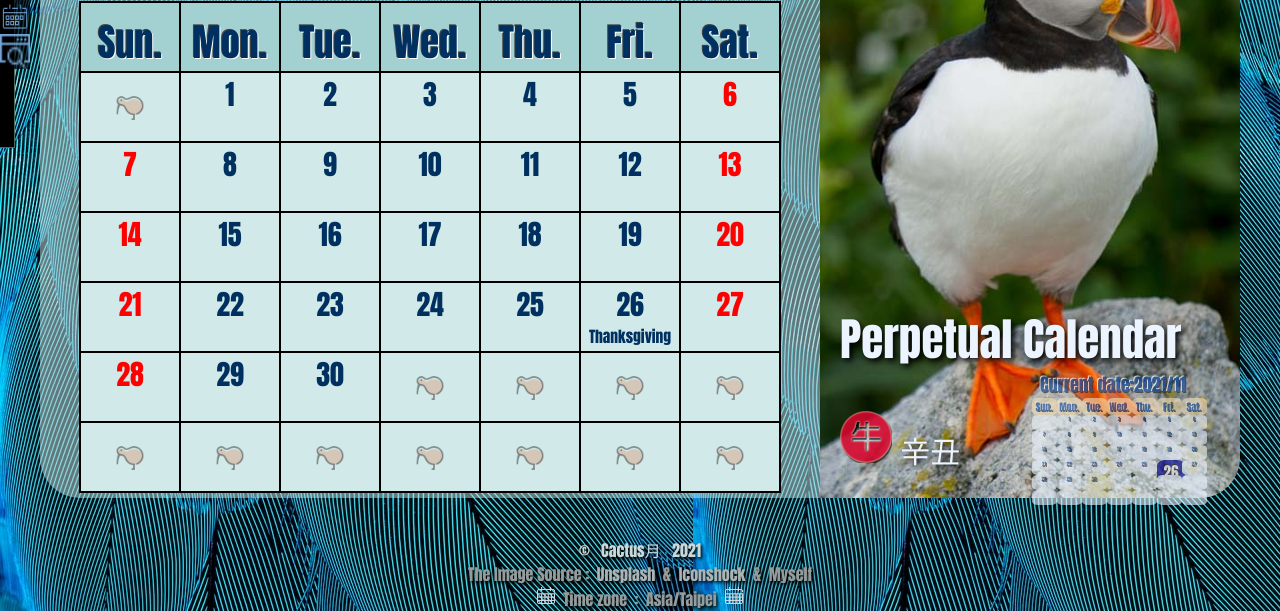
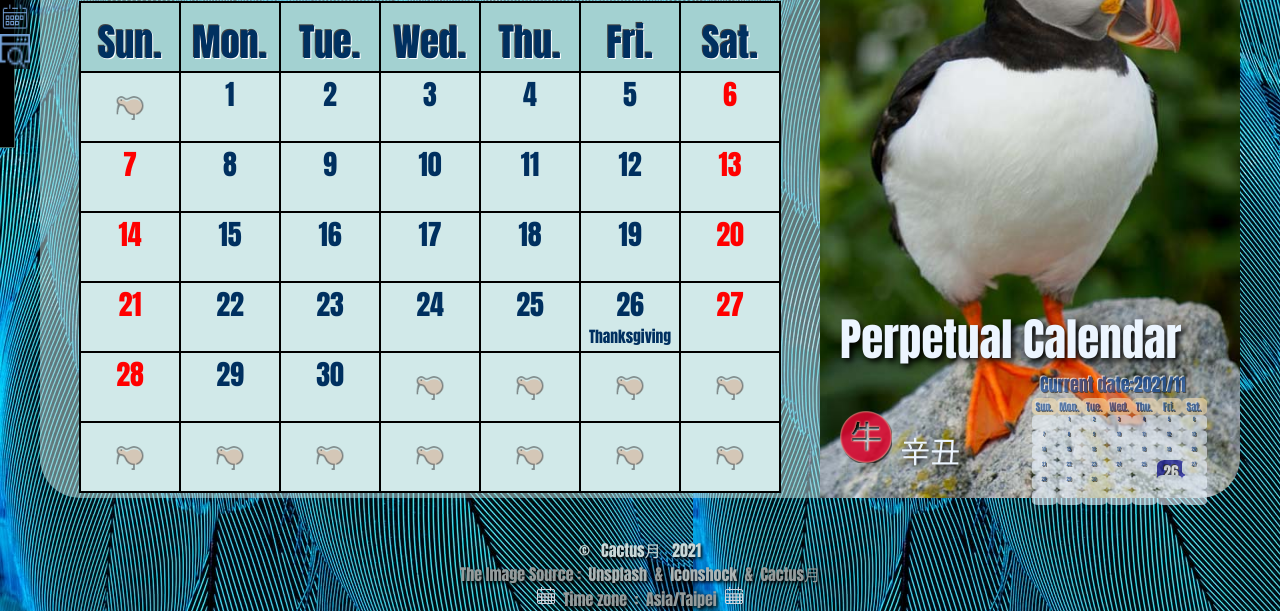
Before and after one commit to mooncactusmoon/calendarByPHP, a PHP site: page /index.php in a window 1280 px wide; the page is wider, and only the part inside the window is pictured. Shown: the part 302-913 px from the top of that part. Run offline with PHP 8.4, Linux system fonts and the light colour scheme.

Commit message:
把圖源的myself改成我的名稱

```diff
--- a/index.php
+++ b/index.php
@@ -530,7 +530,7 @@
         </style>
     <footer>
             &copy;&nbsp;&nbsp; <a class='mine' href="https://github.com/mooncactusmoon">Cactus月</a>&nbsp;&nbsp; 2021<br>
-        <span class="footer2">The Image Source :&nbsp; <a href="https://unsplash.com/">Unsplash</a>&nbsp; &&nbsp; <a href="https://www.iconshock.com/">Iconshock</a>&nbsp; &&nbsp; Myself
+        <span class="footer2">The Image Source :&nbsp; <a href="https://unsplash.com/">Unsplash</a>&nbsp; &&nbsp; <a href="https://www.iconshock.com/">Iconshock</a>&nbsp; &&nbsp; Cactus月
         <br><img src="./image/other/quarantine_time.png" width="20px" height="20px">&nbsp;&nbsp;Time zone&nbsp;&nbsp;:&nbsp;&nbsp;Asia/Taipei&nbsp;&nbsp;<img src="./image/other/quarantine_time.png" width="20px" height="20px"></span>
     </footer>
     </main>
```
